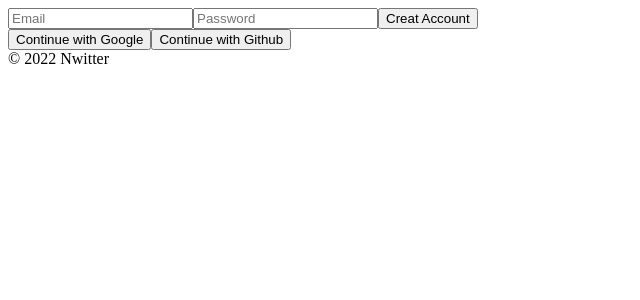
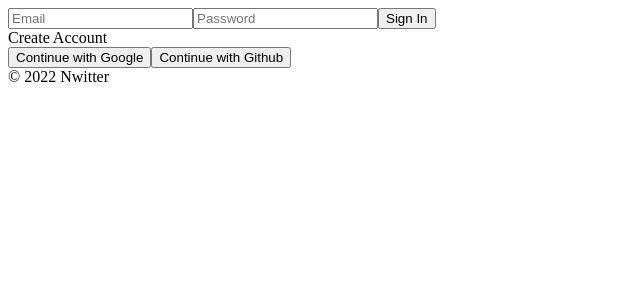
Before and after one commit to ingseo/twitter-clone, a React (Create React App) app: page /#/ in a window 1280 px wide. Shown: the top 300 px of the page, without its empty margins (0-640 px from the left). Built offline with nearby package versions, Linux system fonts and the light colour scheme; no server answers.

Commit message:
create Account - sign In 버튼 토글과 에러메세지 추가

```diff
--- a/src/routes/Auth.js
+++ b/src/routes/Auth.js
@@ -5,7 +5,8 @@ import { createUserWithEmailAndPassword, signInWithEmailAndPassword } from 'fire
 const Auth = () => {
     const [email, setEmail] = useState("");
     const [password, setPassword] = useState("");
-    const [newAccount, setNewAccount] = useState(true);
+    const [newAccount, setNewAccount] = useState(false);
+    const [error, setError] = useState("");
     const onChange = (event) => {
         const{target: {name, value}} = event;
         if(name === "email"){
@@ -29,10 +30,12 @@ const Auth = () => {
             }
             console.log(data);
         } catch(error) {
-            console.log(error);
+            setError(error.message);
         }
 
     }
+
+    const toggleAccount = () => setNewAccount((prev) => !prev) //현재의 값과 반대되는 것을 리턴
 
     return (
         <div>
@@ -53,8 +56,12 @@ const Auth = () => {
                     value={password}
                     onChange={onChange}
                 />
-                <input type="submit" value={newAccount ? "Creat Account" : "Log In"} />
+                <input type="submit" value={newAccount ? "Creat Account" : "Sign In"} />
+                {error}
             </form>
+            <span onClick={toggleAccount}>
+                {newAccount ? "Sign in" : "Create Account"}
+            </span>
             <div>
                 <button>Continue with Google</button>
                 <button>Continue with Github</button>
```
